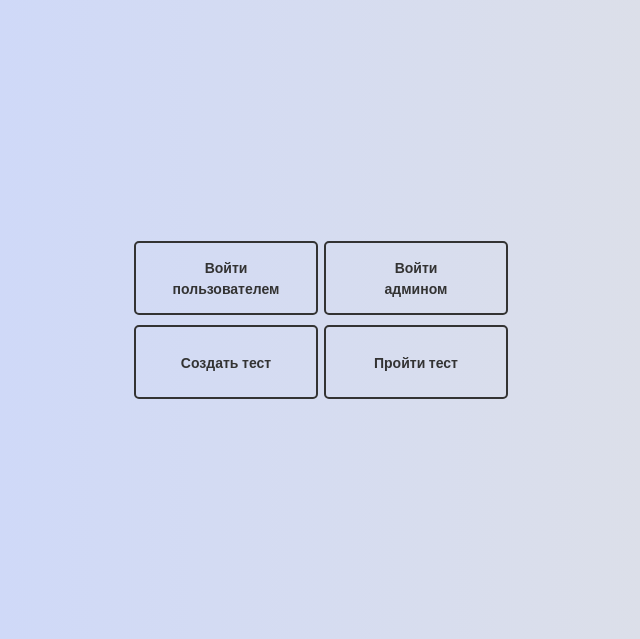
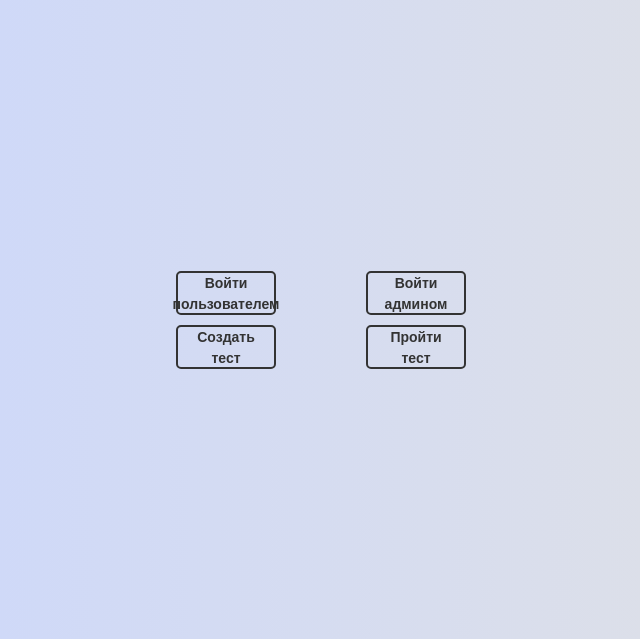
Before and after one commit to timrestDm/easyTest, a Django app: page / in a window 1280 px wide. Shown: the part 80-719 px from the top of the page, without its empty margins (319-959 px from the left). Run offline with Django 3.2, Linux system fonts and the light colour scheme; some libraries are stand-ins or nearby versions.

Commit message:
небольшие изменения в CSS

```diff
--- a/easyTest/mainapp/static/css/style.css
+++ b/easyTest/mainapp/static/css/style.css
@@ -117,7 +117,6 @@ body {
     border-radius: 5px;
     width: 100px;
     height: 30px;
-    box-sizing: content-box;
 }
 
 .button_row a:hover {
--- a/easyTest/templates/base.html
+++ b/easyTest/templates/base.html
@@ -12,8 +12,8 @@
     {% endblock title %}
 
     {% block styles %}
-            <link rel="stylesheet" href="https://stackpath.bootstrapcdn.com/bootstrap/4.1.3/css/bootstrap.min.css" integrity="sha384-MCw98/SFnGE8fJT3GXwEOngsV7Zt27NXFoaoApmYm81iuXoPkFOJwJ8ERdknLPMO" crossorigin="anonymous">
-            <link rel="stylesheet" href="{% static 'css/style.css' %}">
+		<link rel="stylesheet" href="https://stackpath.bootstrapcdn.com/bootstrap/4.1.3/css/bootstrap.min.css" integrity="sha384-MCw98/SFnGE8fJT3GXwEOngsV7Zt27NXFoaoApmYm81iuXoPkFOJwJ8ERdknLPMO" crossorigin="anonymous">
+        <link rel="stylesheet" href="{% static 'css/style.css' %}">
     {% endblock styles %}
 
     <link href="https://fonts.googleapis.com/css?family=Open+Sans" rel="stylesheet">
```
